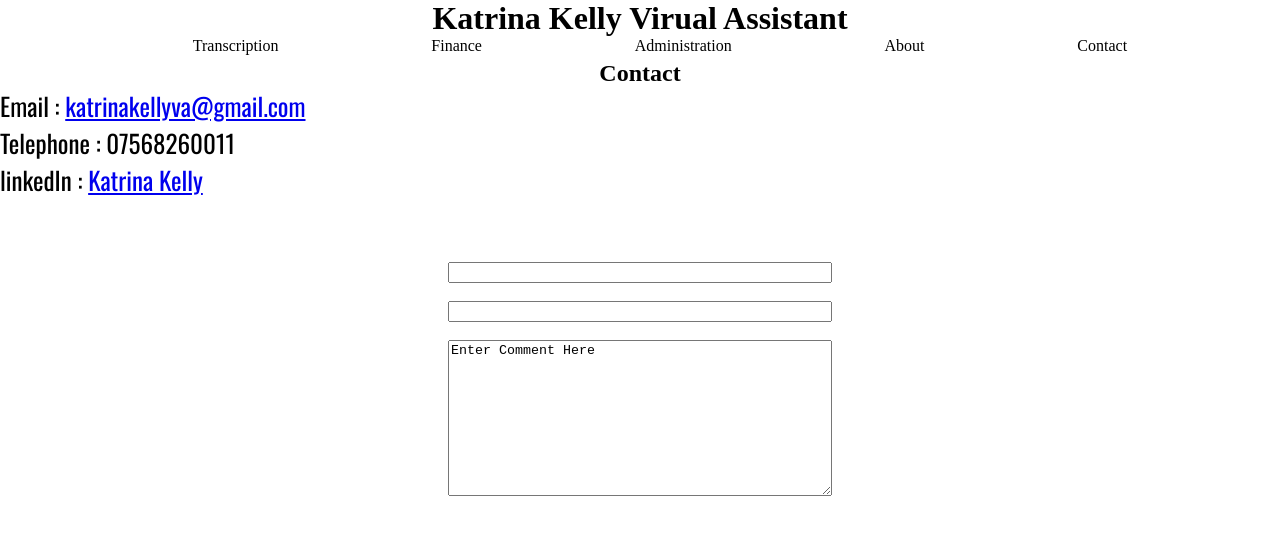
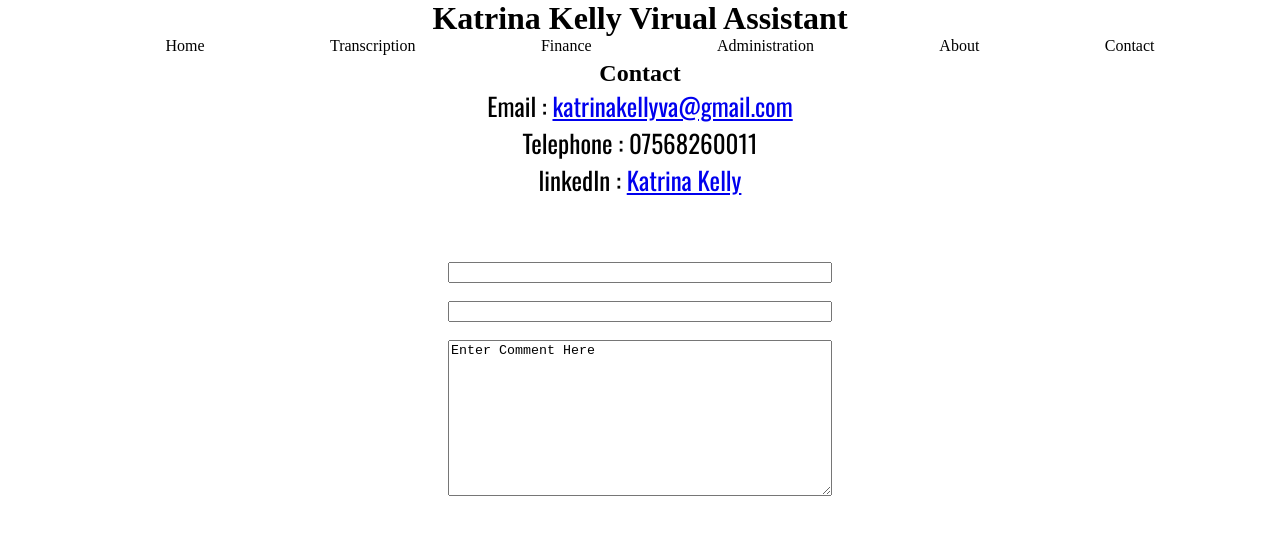
Before and after one commit to LiamCavens/Angular-Bookkeeping-Website, an Angular app: page /contact in a window 1280 px wide. Shown: the top 534 px of the page. Built offline with nearby package versions, Linux system fonts and the light colour scheme; a web font is replaced by a local one.

Commit message:
added home component

```diff
--- a/src/app/app.module.ts
+++ b/src/app/app.module.ts
@@ -9,8 +9,10 @@ import { FinanceComponent } from './pages/finance/finance.component';
 import { AboutComponent } from './pages/about/about.component';
 import { ContactComponent } from './pages/contact/contact.component';
 import { HeaderComponent } from './shared/header/header.component';
+import { HomeComponent } from './pages/home/home.component';
 
 const appRoutes: Routes = [
+  { path: 'home', component: HomeComponent },
   { path: 'transcription', component: TranscriptionComponent },
   { path: 'finance', component: FinanceComponent },
   { path: 'administration', component: AdministrationComponent },
@@ -26,7 +28,8 @@ const appRoutes: Routes = [
     AdministrationComponent,
     AboutComponent,
     ContactComponent,
-    HeaderComponent
+    HeaderComponent,
+    HomeComponent
   ],
   imports: [BrowserModule, RouterModule.forRoot(appRoutes)],
   providers: [],
--- a/src/app/pages/contact/contact.component.css
+++ b/src/app/pages/contact/contact.component.css
@@ -6,9 +6,11 @@ h2 {
 p {
   font-size: 25px;
   font-family: 'Oswald', sans-serif;
+  text-align: center;
 }
 
 .content-container {
+  width: 100%;
   text-align: center;
 }
 
--- a/src/app/pages/contact/contact.component.html
+++ b/src/app/pages/contact/contact.component.html
@@ -1,6 +1,6 @@
 <div id="contact-div">
   <h2>Contact</h2>
-  <div className="content-container ">
+  <div className="content-container">
     <p>
       Email :
       <a href="mailto:katrinakellyva@gmail.com ">
@@ -10,7 +10,7 @@
     <p>Telephone : 07568260011</p>
     <p>
       linkedIn :
-      <a href="https://www.linkedin.com/in/katrina-kelly-7a8686156 ">
+      <a href="https://www.linkedin.com/in/katrina-kelly-7a8686156" target="_blank">
         Katrina Kelly
       </a>
     </p>
--- /dev/null
+++ b/src/app/pages/home/home.component.html
@@ -0,0 +1,3 @@
+<p>
+  home works!
+</p>
--- /dev/null
+++ b/src/app/pages/home/home.component.ts
@@ -0,0 +1,15 @@
+import { Component, OnInit } from '@angular/core';
+
+@Component({
+  selector: 'app-home',
+  templateUrl: './home.component.html',
+  styleUrls: ['./home.component.css']
+})
+export class HomeComponent implements OnInit {
+
+  constructor() { }
+
+  ngOnInit() {
+  }
+
+}
--- a/src/app/shared/header/header.component.css
+++ b/src/app/shared/header/header.component.css
@@ -22,5 +22,5 @@ li {
 }
 
 h1 {
-    font-family: 'Vollkorn SC', serif;
+  font-family: 'Vollkorn SC', serif;
 }
--- a/src/app/shared/header/header.component.html
+++ b/src/app/shared/header/header.component.html
@@ -2,6 +2,7 @@
   <h1> Katrina Kelly Virual Assistant </h1>
   <nav>
     <ul>
+      <li [routerLink]="['/']">Home</li>
       <li [routerLink]="['/transcription']">Transcription</li>
       <li [routerLink]="['/finance']">Finance</li>
       <li [routerLink]="['/administration']">Administration</li>
```
Also changed, not shown: src/app/pages/home/home.component.css (added), src/styles.css (line endings or trailing spaces), 1 other file (tests, documents, lock files or other folders).
